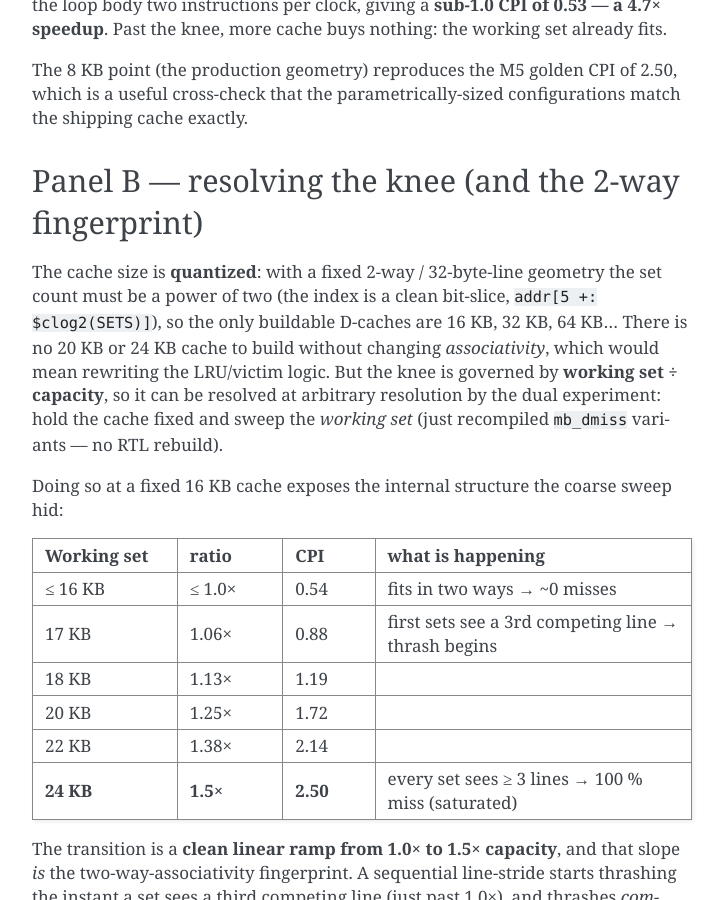
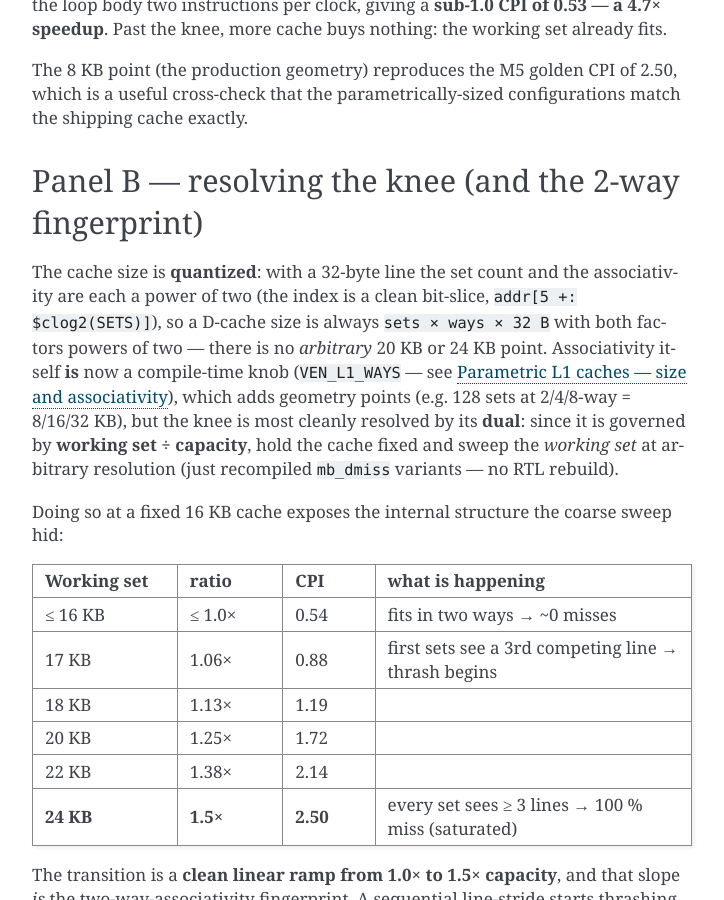
Before and after one commit to AL-255/ventium, a Sphinx documentation site: the page built from docs/sphinx/microarch/l1-cache-performance.rst, in a window 1280 px wide and 900 px high, scrolled down 2172 px. Shown: the whole window, without its empty margins (388-1112 px from the left). Built offline with Sphinx 7.4.7, drawn with Linux system fonts in a browser that asks for light colours.

Commit message:
rtl: parameterize L1 size + associativity (default 2-way bit/cycle-exact)
The L1 I$/D$ geometry is now compile-time configurable — set count AND
associativity, per-cache or unified — for FPGA area/Fmax and cache design-space
exploration. Knobs (default-preserving): VEN_L1_SETS / VEN_L1_WAYS (both L1s),
VEN_IC_SETS/VEN_IC_WAYS + VEN_DC_SETS/VEN_DC_WAYS (per-cache), VEN_CACHE_HALF
(legacy 64-set). Size = sets x ways x 32 B, powers of two.

Implementation:
- icache.sv / dcache_timing.sv: arrays [SETS][WAYS]; way signals widened to
  $clog2(WAYS) bits; the hardwired 1-bit 2-way LRU (victim=~lru) replaced by a
  per-way age-counter true-LRU (age[set][way], 0=MRU..WAYS-1=LRU, victim=max-age)
  that reduces EXACTLY to the old 2-way victim sequence + recency update. icache
  exposes ic_victim_o (LRU way) so the spine fill-way logic stays uniform.
- core.sv: IC_SETS/IC_WAYS/DC_SETS/DC_WAYS localparams from the defines; widened
  ic_rd_way*/ic_fill_way/pf_fill_way/ic_tag_o/ic_val_o; ic_present/ic_hit_way
  generalized to loop over WAYS; instantiations pass the WAYS params.
- core_fastpath.svh: victim latch uses ic_victim_o; fixed a latent hardcoded
  [11:5] set-index -> [5 +: IC_IDXW].

Verification:
- DEFAULT (8 KB/2-way/128-set) bit/cycle-exact: make verify 77/77; make m5 all
  cycle bands green (mb_dmiss CPI 2.504 +0.10%, mb_imiss 6.002 +0.03%); l1d gate.
- 4-way (16 KB) builds + functionally correct (CoreMark free-run CRCs identical
  to qemu-native) + correct associativity (a 12 KB working set thrashes 2-way
  CPI 2.50 but fits 4-way CPI 0.54 — 4.65x). Only 2-way/128-set is cycle-oracle-
  validated; other geometries are functionally-correct area/perf experiments.

Docs: new microarch/l1-parametric Sphinx page; l1-cache-performance caveat
updated to reference the associativity knob.

```diff
--- a/docs/sphinx/index.rst
+++ b/docs/sphinx/index.rst
@@ -52,6 +52,7 @@ issue to and why*, and an honest implementation status.
 
    microarch/srt-divider
    microarch/l1-cache-performance
+   microarch/l1-parametric
 
 .. toctree::
    :maxdepth: 1
--- a/docs/sphinx/microarch/l1-cache-performance.rst
+++ b/docs/sphinx/microarch/l1-cache-performance.rst
@@ -119,14 +119,16 @@ the shipping cache exactly.
 Panel B — resolving the knee (and the 2-way fingerprint)
 ========================================================
 
-The cache size is **quantized**: with a fixed 2-way / 32-byte-line geometry the
-set count must be a power of two (the index is a clean bit-slice,
-``addr[5 +: $clog2(SETS)]``), so the only buildable D-caches are 16 KB, 32 KB,
-64 KB… There is no 20 KB or 24 KB cache to build without changing
-*associativity*, which would mean rewriting the LRU/victim logic. But the knee
-is governed by **working set ÷ capacity**, so it can be resolved at arbitrary
-resolution by the dual experiment: hold the cache fixed and sweep the *working
-set* (just recompiled ``mb_dmiss`` variants — no RTL rebuild).
+The cache size is **quantized**: with a 32-byte line the set count and the
+associativity are each a power of two (the index is a clean bit-slice,
+``addr[5 +: $clog2(SETS)]``), so a D-cache size is always ``sets × ways × 32 B``
+with both factors powers of two — there is no *arbitrary* 20 KB or 24 KB point.
+Associativity itself **is** now a compile-time knob (``VEN_L1_WAYS`` — see
+:doc:`l1-parametric`), which adds geometry points (e.g. 128 sets at 2/4/8-way =
+8/16/32 KB), but the knee is most cleanly resolved by its **dual**: since it is
+governed by **working set ÷ capacity**, hold the cache fixed and sweep the
+*working set* at arbitrary resolution (just recompiled ``mb_dmiss`` variants — no
+RTL rebuild).
 
 Doing so at a fixed 16 KB cache exposes the internal structure the coarse sweep
 hid:
```
Also changed, not shown: docs/sphinx/microarch/l1-parametric.rst (added, +128 -0 lines), 4 other files.
